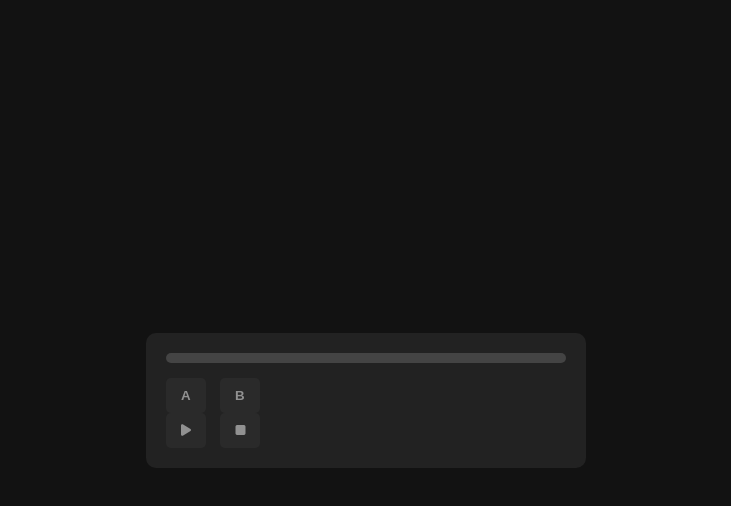
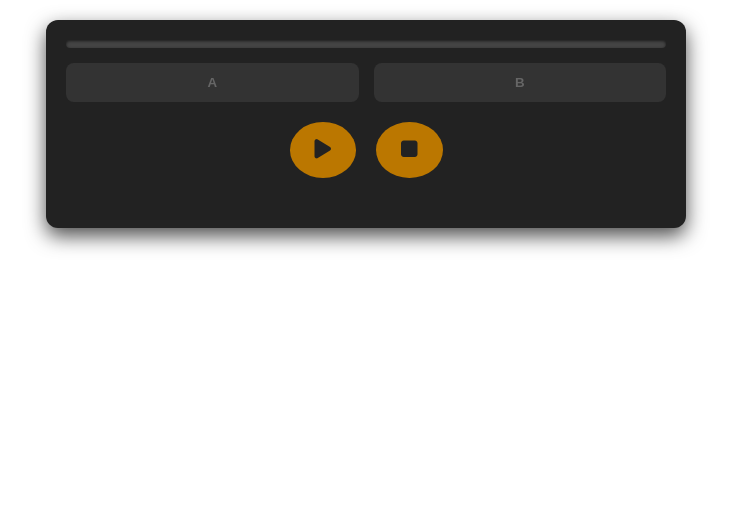
Before and after one commit to Carlo411/AB-Waves-Vocal-Chain, a plain HTML site: page index.html in a window 1280 px wide. Shown: the whole page, without its empty margins (274-1005 px from the left). Drawn offline with Linux system fonts and the light colour scheme.

Commit message:
Update style.css

```diff
--- a/css/style.css
+++ b/css/style.css
@@ -1,51 +1,91 @@
-body {
-  font-family: Arial, sans-serif;
-  background-color: #121212;
-  color: #fff;
-  display: flex;
-  justify-content: center;
-  align-items: center;
-  height: 100vh;
-  margin: 0;
+.players {
+  max-width: 600px;
+  margin: 20px auto;
+  font-family: 'Lato', sans-serif;
+  color: #f0f0f0;
+  background: #222;
+  padding: 20px;
+  border-radius: 12px;
+  box-shadow: 0 8px 20px rgba(0, 0, 0, 0.7);
 }
 
-.players {
-  width: 400px;
-  background: #222;
-  padding: 20px;
-  border-radius: 10px;
+.player__wrapper {
+  margin-bottom: 30px;
 }
 
 .progress__container {
   background: #444;
-  height: 10px;
-  border-radius: 5px;
+  border-radius: 10px;
+  height: 8px;
+  cursor: pointer;
+  overflow: hidden;
   margin-bottom: 15px;
-  cursor: pointer;
+  box-shadow: inset 0 1px 3px rgba(0,0,0,0.6);
 }
 
-.progress__fill {
-  background: #f97316; /* Orange */
+.progress__bar.progress__fill {
+  background: linear-gradient(90deg, #f97316, #fbbf24);
   height: 100%;
-  width: 0;
-  border-radius: 5px;
-  transition: width 0.2s;
+  width: 0%;
+  transition: width 0.3s ease;
+  border-radius: 10px;
 }
 
-.ab__controls button,
-.play__stop__controls button {
+.ab__controls {
+  display: flex;
+  gap: 15px;
+  margin-bottom: 20px;
+}
+
+.ab__button {
+  flex: 1;
   background: #333;
   border: none;
-  color: #fff;
-  padding: 10px 15px;
-  margin-right: 10px;
-  border-radius: 5px;
+  color: #f97316;
+  font-weight: 700;
+  padding: 12px 0;
+  border-radius: 8px;
   cursor: pointer;
-  font-weight: bold;
+  transition: background-color 0.25s ease;
+  box-shadow: 0 4px 8px rgba(255, 149, 50, 0.3);
 }
 
-.ab__controls button:disabled,
-.play__stop__controls button:disabled {
-  opacity: 0.5;
+.ab__button:hover:not(:disabled) {
+  background: #f97316;
+  color: #222;
+  box-shadow: 0 6px 14px rgba(255, 149, 50, 0.6);
+}
+
+.ab__button:disabled {
+  color: #666;
   cursor: not-allowed;
+  box-shadow: none;
 }
+
+.play__stop__controls {
+  display: flex;
+  gap: 20px;
+  justify-content: center;
+}
+
+.play__pause__button {
+  background: #f97316;
+  border: none;
+  padding: 15px 25px;
+  border-radius: 50%;
+  color: #222;
+  font-size: 22px;
+  cursor: pointer;
+  box-shadow: 0 6px 15px rgba(255, 149, 50, 0.7);
+  transition: background-color 0.3s ease;
+}
+
+.play__pause__button:hover:not(:disabled) {
+  background: #fb923c;
+}
+
+.play__pause__button:disabled {
+  background: #bb7700;
+  cursor: not-allowed;
+  box-shadow: none;
+}
```
